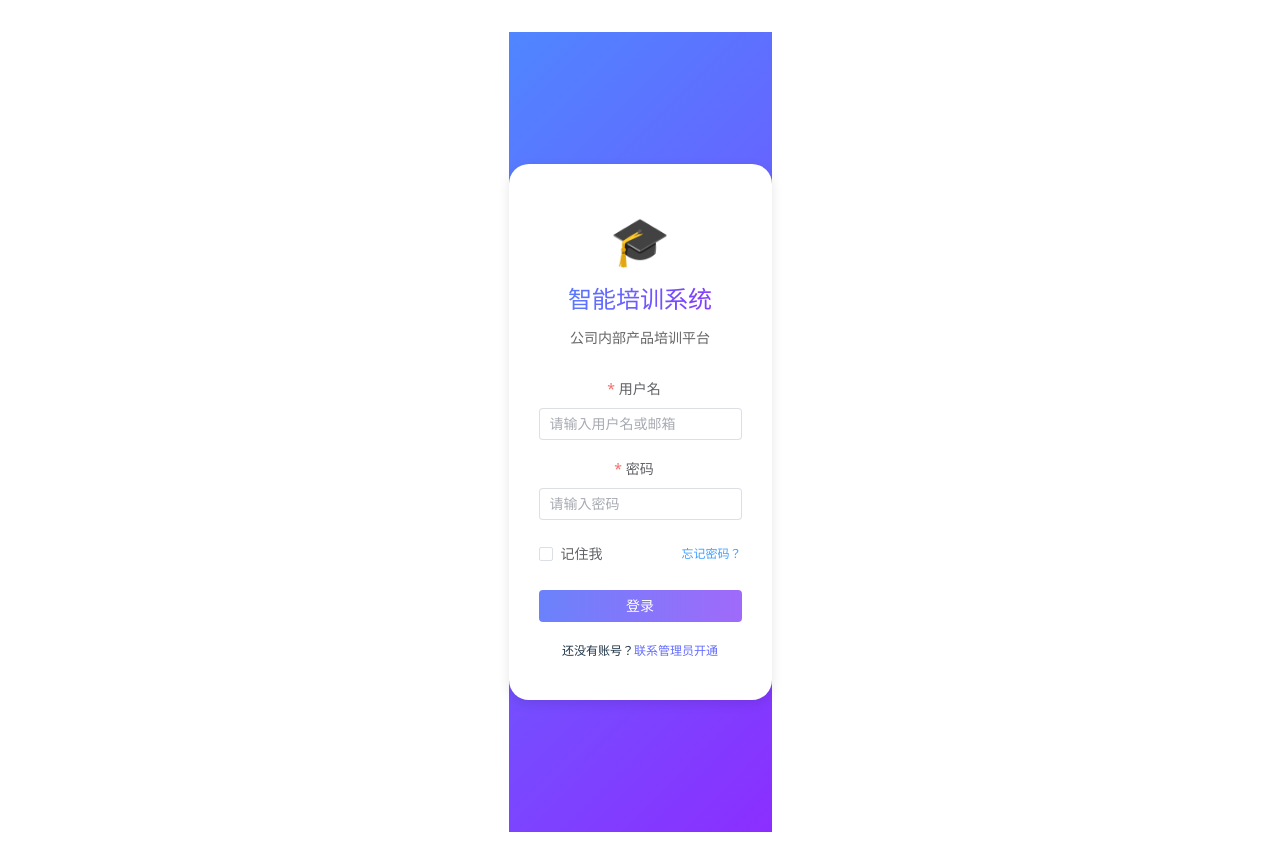
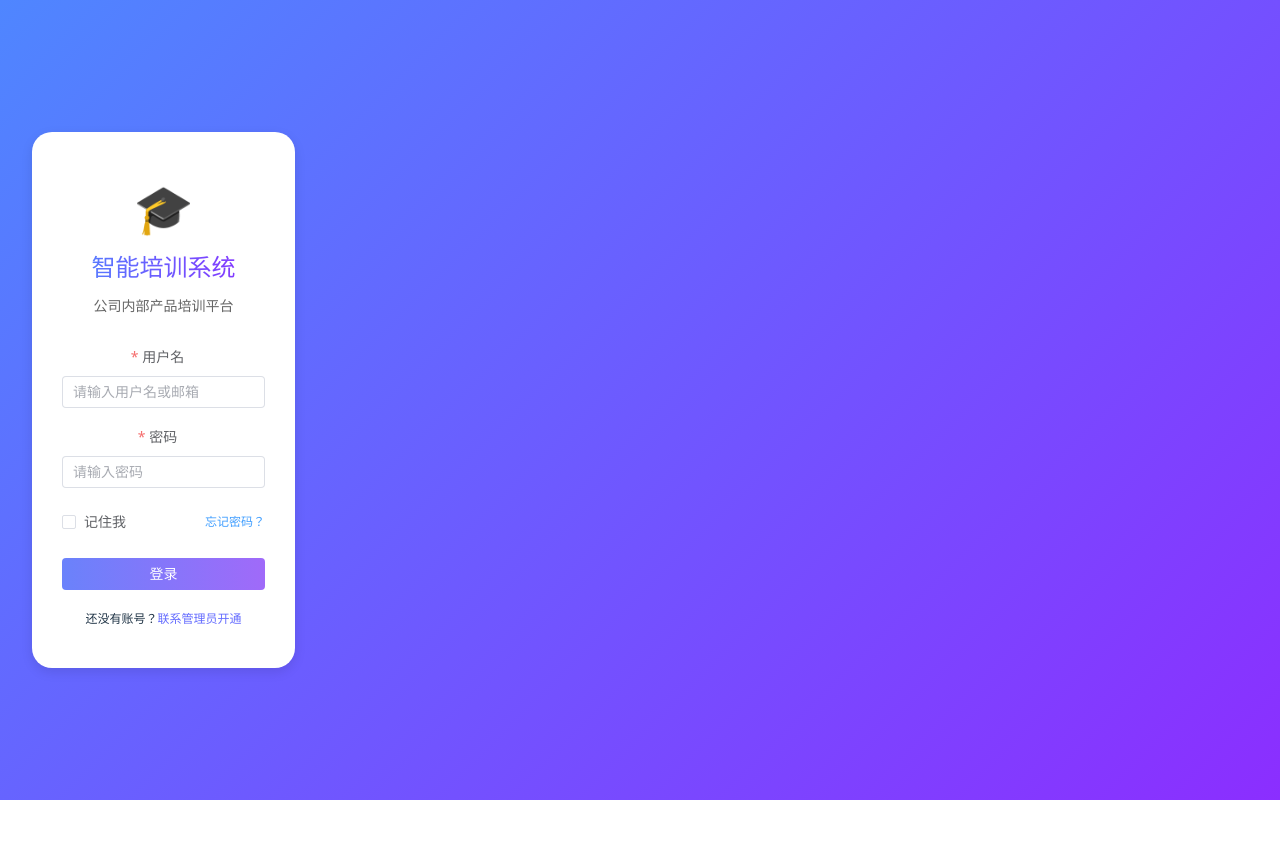
Before and after one commit to proydq/platform-training, a Vue app in the folder frontend/: page / in a window 1280 px wide. After the commit the page ends 800 px from the top, so only its background shows below. Built offline with nearby package versions, Linux system fonts and the light colour scheme.

Commit message:
feat: improve login page design

```diff
--- a/frontend/src/components/Login.vue
+++ b/frontend/src/components/Login.vue
@@ -65,7 +65,6 @@ function handleLogin() {
   display: flex;
   justify-content: center;
   align-items: center;
-  background: linear-gradient(135deg, #4f86ff, #8b2eff);
 }
 
 .login-card {
@@ -117,8 +116,10 @@ function handleLogin() {
 
 .login-btn {
   width: 100%;
+  color: #fff;
   background: linear-gradient(90deg, #6a82fb, #a06af9);
   border: none;
+  transition: transform 0.2s;
 }
 
 .login-btn:hover {
@@ -126,3 +127,18 @@ function handleLogin() {
   box-shadow: 0 4px 12px rgba(0, 0, 0, 0.2);
 }
 </style>
+
+<style>
+html,
+body,
+#app {
+  height: 100%;
+  margin: 0;
+  overflow: hidden;
+}
+
+body {
+  background: linear-gradient(135deg, #4f86ff, #8b2eff);
+  background-size: cover;
+}
+</style>
```
